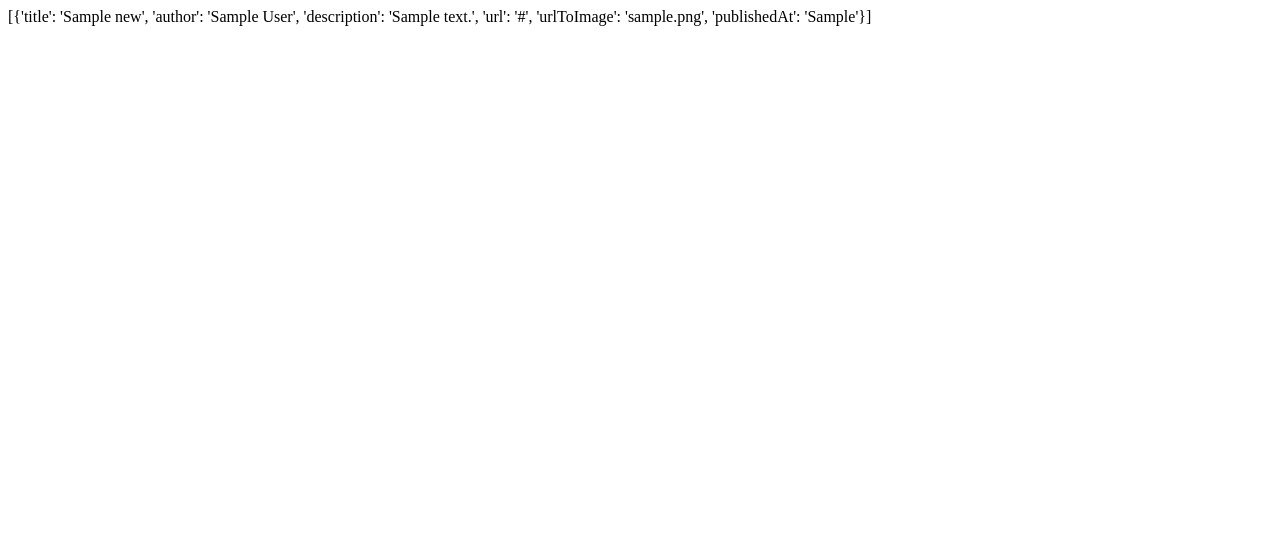
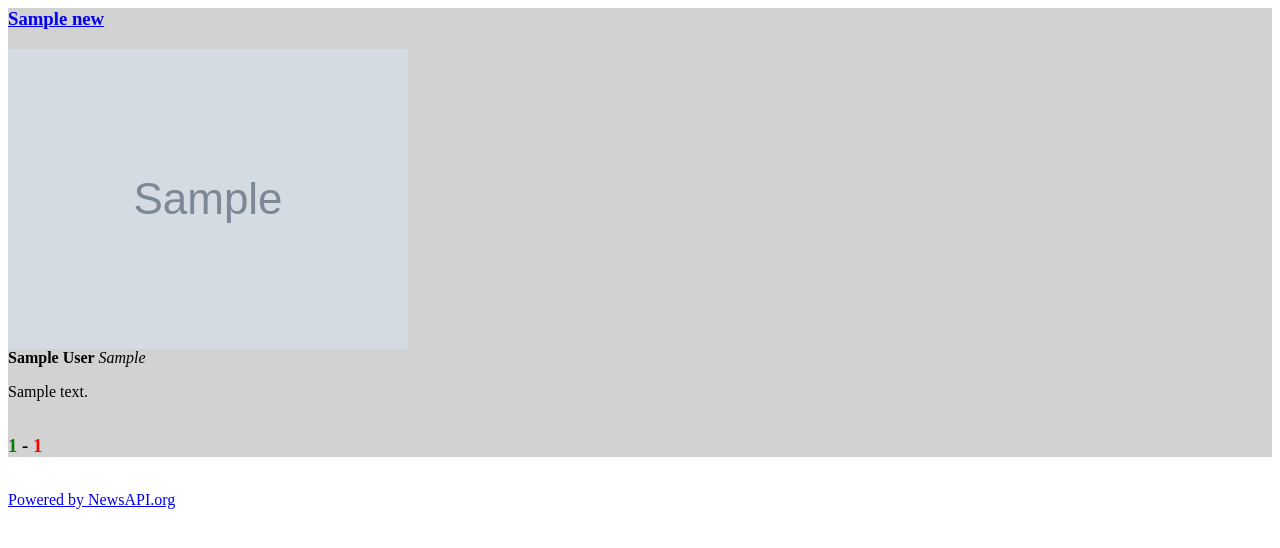
Before and after one commit to cash2one/FakeNewsPoll, a Flask app: page / in a window 1280 px wide. Shown: the top 548 px of the page. Run offline with Flask 2, Linux system fonts and the light colour scheme; tables that the repository leaves empty hold one stand-in row (values such as "Sample post"); grey boxes marked "Sample" are stand-in pictures; parts of the project's set-up code (start-up, migrations or seed data) failed here and were passed over.

Commit message:
Added page to show news

```diff
--- a/server.py
+++ b/server.py
@@ -44,7 +44,7 @@ def loadNewsFromDb():
     cursor = db.cursor()
     data = []
     for row in cursor.execute("SELECT * FROM news ORDER BY voteFalse"):
-        data.append({"title": row[1], "author": row[2], "description": row[3], "url": row[4], "urlToImage": row[5], "publishedAt": row[6]})
+        data.append({"title": row[1], "author": row[2], "description": row[3], "url": row[4], "urlToImage": row[5], "publishedAt": row[6], "voteTrue": row[7], "voteFalse": row[8]})
     return data
 
 @app.route("/")
@@ -53,5 +53,5 @@ def main():
 
 if __name__ == "__main__":
     initDb()
-    setNewsToDb(getNews("the-washington-post"))
+    setNewsToDb(getNews("google-news"))
     app.run(debug=True, host="0.0.0.0")
--- a/templates/index.html
+++ b/templates/index.html
@@ -1 +1,22 @@
-<p>{{ news }}</p>
+{% for article in news %}
+  <div style="background-color:#d2d2d2">
+    <a href="{{ article.url }}">
+      <h3> {{ article.title }} </h3>
+    </a>
+    <img src="{{ article.urlToImage }}" style="height:300px"/>
+    <br />
+    <b> {{ article.author }} </b><i> {{ article.publishedAt }} </i>
+    <p> {{ article.description }} </p>
+    <br />
+    <div>
+      <h3 style="color: green; display: inline"> {{ article.voteTrue }} </h3>
+      <h3 style="display:inline"> - </h3>
+      <h3 style="color: red; display:inline"> {{ article.voteFalse }} </h3>
+    </div>
+  </div>
+  <br />
+{% endfor %}
+
+<a href="https://newsapi.org">
+  <p>Powered by NewsAPI.org</p>
+</a>
```
